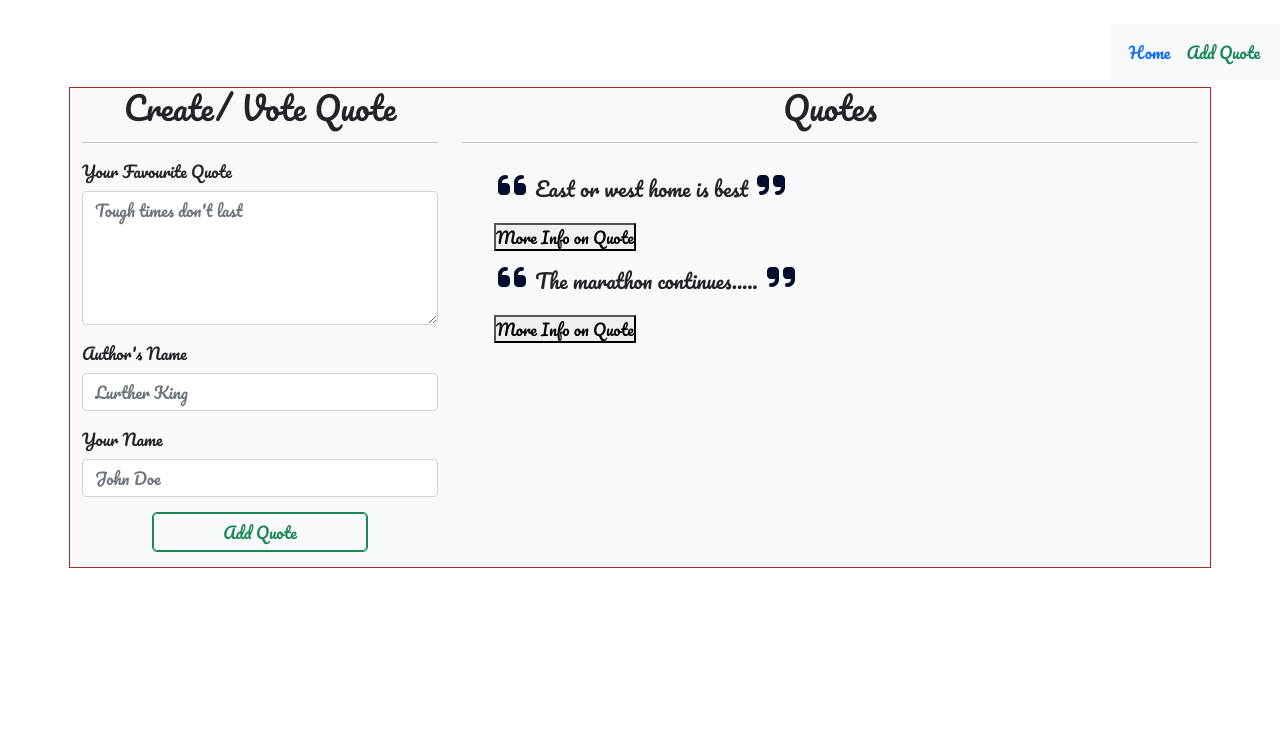
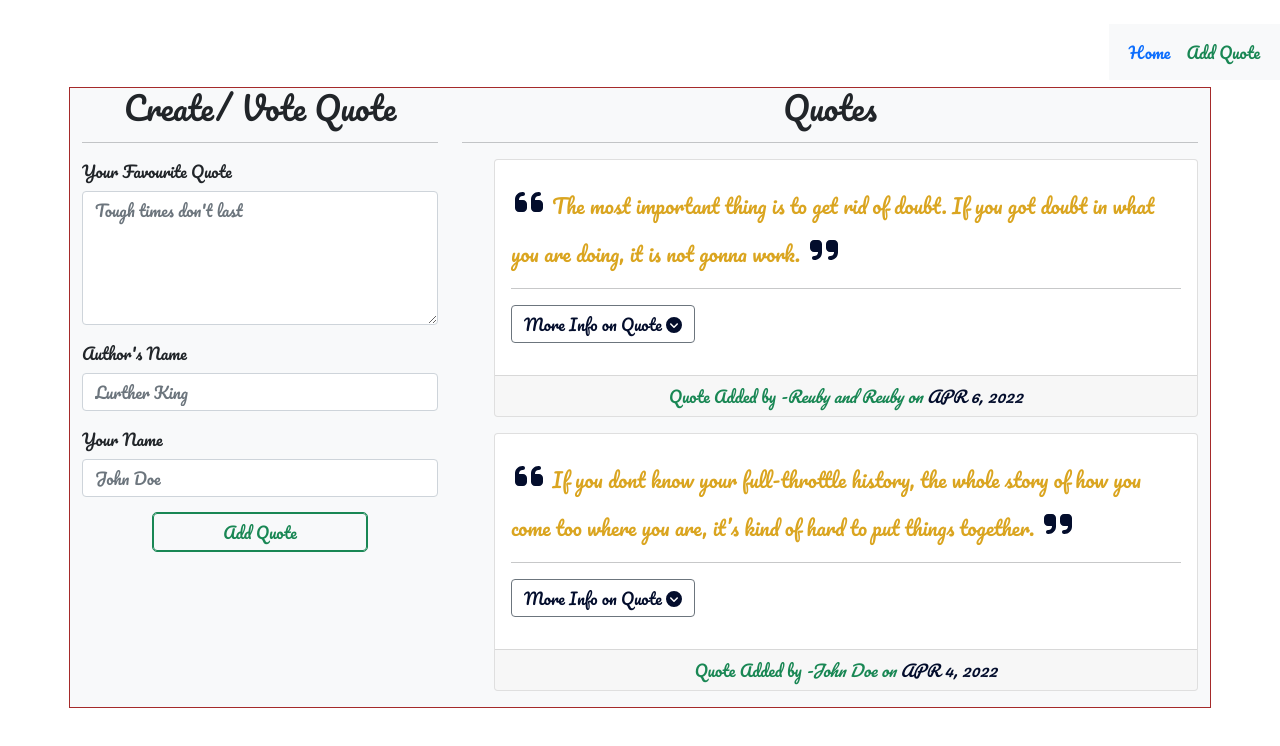
Before and after one commit to Reuben-Kipkemboi/Quotes, an Angular app: page / in a window 1280 px wide. Shown: the top 746 px of the page. Built offline with nearby package versions, Linux system fonts and the light colour scheme.

Commit message:
pt:delete button - fix delete button failure to delete

```diff
--- a/src/app/aboutquote/aboutquote.component.ts
+++ b/src/app/aboutquote/aboutquote.component.ts
@@ -16,10 +16,10 @@ export class AboutquoteComponent implements OnInit {
   // @Input()userquote!: Quotedetails;
 
   @Input() userquote!: Quotedetails;
-  @Output() isquoted = new EventEmitter<boolean>();
+  @Output() isComplete = new EventEmitter<boolean>();
 
   quoteDelete(complete:boolean){
-    this.isquoted.emit(complete);
+    this.isComplete.emit(complete);
   }
 
 
--- a/src/app/addition-date.pipe.ts
+++ b/src/app/addition-date.pipe.ts
@@ -5,8 +5,18 @@ import { Pipe, PipeTransform } from '@angular/core';
 })
 export class AdditionDatePipe implements PipeTransform {
 
-  transform(value: unknown, ...args: unknown[]): unknown {
-    return null;
+  transform(value: any): number {
+    let today:Date = new Date(); //get current date and time
+    let todayWithNoTime:any = new Date(today.getFullYear(), today.getMonth(), today.getDate());
+    var dateDifference = Math.abs(value - todayWithNoTime) //returns value in milliseconds
+    const secondsInDay = 86400; //60 seconds * 60 minutes in an hour * 24 hours in a day
+    var dateDifferenceSeconds = dateDifference*0.001; //converts milliseconds to seconds
+    var dateCounter = dateDifferenceSeconds/secondsInDay;
+
+    if (dateCounter >= 1 && value > todayWithNoTime){
+      return dateCounter;
+    }else{
+      return 0;
+    }
   }
-
 }
--- a/src/app/allquote/allquote.component.css
+++ b/src/app/allquote/allquote.component.css
@@ -6,3 +6,9 @@ ul li{
     list-style-position: inside;
     /* color: brown; */
 }
+#info{
+    color: #030d2c;
+}
+.date{
+    color: #030d2c;
+}
--- a/src/app/allquote/allquote.component.html
+++ b/src/app/allquote/allquote.component.html
@@ -8,11 +8,28 @@
       <hr>
       <ul>
         <div *ngFor="let userquote of userquote; let i=index">
-          <app-quote [userquote]="userquote"></app-quote>
+          <div class="card mb-3">
+            <div class="card-body">
+              <figure>
+                <app-quote [userquote]="userquote" appHighlightquote></app-quote>
+                <hr>
+                <button class="btn btn-outline-secondary"(click)='toggleDetails(i)' id="info">More Info on Quote <fa-icon [icon]="faCircleChevronDown"></fa-icon></button>
+                <app-aboutquote *ngIf='userquote.showDescription' [userquote]="userquote"  (isComplete) = 'quoteDelete($event,i)'></app-aboutquote>
+              </figure>
+            </div>
+            <div class="card-footer text-success text-center">
+              Quote Added by <cite title="Source Title">-{{userquote.username}} on <span class="date">{{userquote.additionDate | date | uppercase}}</span>  </cite>
+            </div>
 
-          <button (click)='toggleDetails(i)'>More Info on Quote</button>
+          </div>
 
-          <app-aboutquote *ngIf='userquote.showDescription' [userquote]="userquote"  (isComplete) = 'quoteDelete($event,i)'></app-aboutquote>
+
+
+          <!-- <app-quote [userquote]="userquote" appHighlightquote></app-quote>
+
+          <button (click)='toggleDetails(i)' id="info">More Info on Quote</button> -->
+
+          <!-- <app-aboutquote *ngIf='userquote.showDescription' [userquote]="userquote"  (isComplete) = 'quoteDelete($event,i)'></app-aboutquote> -->
 
 
           <!-- <div *ngIf="userquote.upvotes == highestVotes && userquote.upvotes >1; then textHighlight else noHighlight"> -->
--- a/src/app/allquote/allquote.component.ts
+++ b/src/app/allquote/allquote.component.ts
@@ -1,6 +1,7 @@
 import { DatePipe, formatDate } from '@angular/common';
 import { Component, EventEmitter, OnInit, Output} from '@angular/core';
 import{Quotedetails} from '../quotedetails'
+import {faCircleChevronDown} from '@fortawesome/free-solid-svg-icons';
 
 @Component({
   selector: 'app-allquote',
@@ -8,8 +9,9 @@ import{Quotedetails} from '../quotedetails'
   styleUrls: ['./allquote.component.css']
 })
 export class AllquoteComponent implements OnInit {
+  faCircleChevronDown = faCircleChevronDown;
   // help in creating a new instance of quote with the same properties
-  newQuote = new Quotedetails(0, "", 0, 0, "", "", new Date(2022,3,4));
+  newQuote = new Quotedetails(0, "", 0, 0, "", "", new Date());
 
   // ngsubmit event Emitter
   @Output() createQuote = new EventEmitter<Quotedetails>(); // create quote event emitter
@@ -19,8 +21,8 @@ export class AllquoteComponent implements OnInit {
   }
 
   userquote:Quotedetails[] = [
-    new Quotedetails(1, "East or west home is best", 0, 3, 'Belinda kross', 'Reuby and Reuby', new Date(2022, 3, 6)),
-    new Quotedetails(17, "The marathon continues.....", 0, 3, 'Nipsey Hussle, The Great', 'John Doe', new Date(2022, 3,4))
+    new Quotedetails(1, "The most important thing is to get rid of doubt. If you got doubt in what you are doing, it is not gonna work.", 0, 3, 'Dev Reuby', 'Reuby and Reuby', new Date(2022, 3, 6)),
+    new Quotedetails(17, "If you dont know your full-throttle history, the whole story of how you come too where you are, it’s kind of hard to put things together.", 0, 3, 'Nipsey Hussle, The Great', 'John Doe', new Date(2022, 3,4))
   ]; //creating of property using our class.
 
   addNewQuote(userquote: Quotedetails){
--- a/src/app/navbar/navbar.component.html
+++ b/src/app/navbar/navbar.component.html
@@ -2,7 +2,7 @@
   <nav class="navbar navbar-expand-lg navbar-light bg-light">
     <div class="container">
       <div class="collapse navbar-collapse d-flex justify-content-center" id="navbarText">
-        <ul class="navbar-nav mb-2 mb-lg-0" >
+        <ul class="navbar-nav mb-2 mb-lg-0">
           <li class="nav-item">
             <a class="nav-link active text-primary" aria-current="page" href="#">Home</a>
           </li>
--- a/src/app/quote-form/quote-form.component.html
+++ b/src/app/quote-form/quote-form.component.html
@@ -4,26 +4,26 @@
      <div class="mb-3">
        <label for="quote" class="form-label">Your Favourite Quote</label>
        <textarea class="form-control" id="quotearea" [(ngModel)]="newQuote.quoteContent" name="quote" rows="5"
-         placeholder="Tough times don't last" #quotearea="ngModel" required></textarea>
+         placeholder="Tough times don't last" #quotearea="ngModel" required minlength = '4'></textarea>
        <!-- display of user quote text -->
        <p class="text-success ms-3">{{newQuote.quoteContent}}</p>
 
        <!-- Validating the form  -->
        <p [hidden]="quotearea.valid || quotearea.pristine" class="alert alert-info">
-         <em>Enter an author name</em>
+         <em>Enter a valid quote</em>
        </p>
      </div>
 
      <div class="mb-3">
        <label for="author" class="form-label">Author's Name</label>
        <input type="text" class="form-control" id="author" [(ngModel)]="newQuote.authorname" placeholder="Lurther King"
-         name="author" #author='ngModel' required>
+         name="author" #author='ngModel' required minlength="4">
        <!-- display author name -->
        <p class="text-primary ms-3">{{newQuote.authorname}}</p>
 
        <!-- Validating the form  -->
        <p [hidden]="author.valid || author.pristine" class="alert alert-warning">
-         <em>Enter an author name</em>
+         <em>Enter a valid author name</em>
        </p>
      </div>
 
--- a/src/app/quote-form/quote-form.component.ts
+++ b/src/app/quote-form/quote-form.component.ts
@@ -8,7 +8,7 @@ import { Quotedetails } from '../quotedetails'; // importing our blueprint class
 })
 export class QuoteFormComponent implements OnInit {
   // help in creating a new instance of quote with the same properties
-  newQuote = new Quotedetails(0, "", 0, 0, "", "", new Date(2022, 3,4))
+  newQuote = new Quotedetails(0, "", 0, 0, "", "", new Date())
 
   // ngsubmit event Emitter
   @Output() createQuote = new EventEmitter<Quotedetails>(); // create quote event emitter
```
